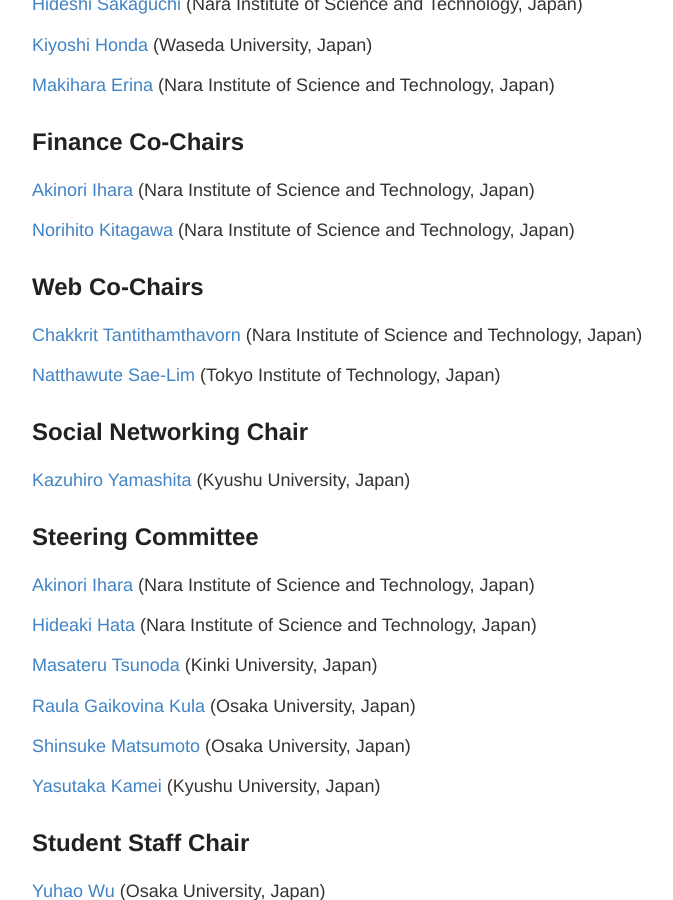
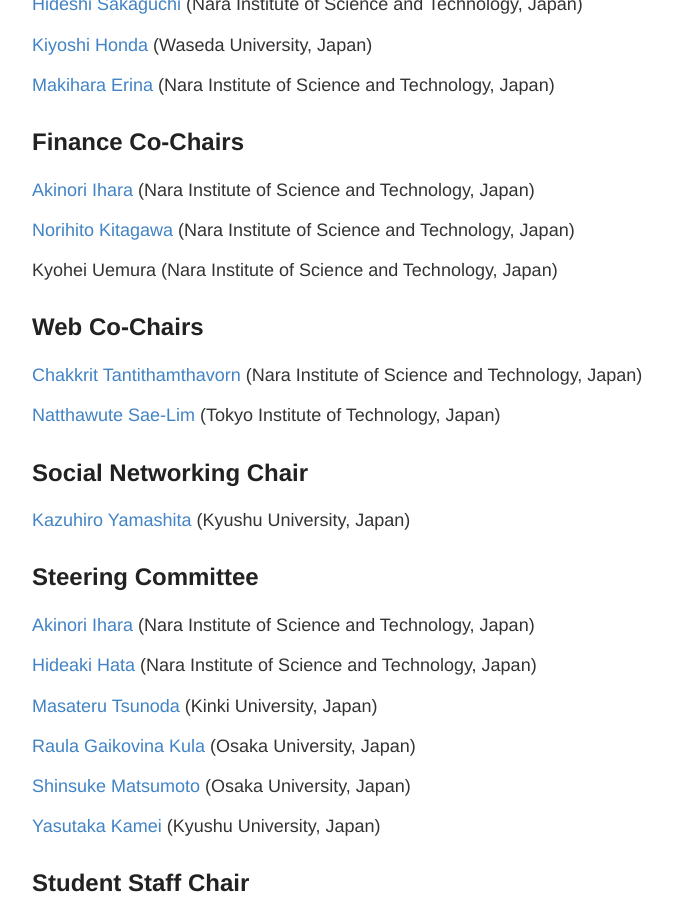
Before and after one commit to iwesep2017/iwesep2017.github.io, a Jekyll site: the page built from organization.md, in a window 1280 px wide and 900 px high, scrolled down 1094 px. Shown: the whole window, without its empty margins (248-921 px from the left). Built offline with Jekyll 4.4.1, drawn with Linux system fonts in a browser that asks for light colours.

Commit message:
Add finance chair

```diff
--- a/files/IWESEP2017-CFP.txt
+++ b/files/IWESEP2017-CFP.txt
@@ -106,9 +106,11 @@
 - Kiyoshi Honda (Waseda University, Japan)
 - Makihara Erina (Nara Institute of Science and Technology, Japan)
 
+
 Finance Chair:
 - Akinori Ihara (Nara Institute of Science and Technology, Japan)
 - Norihito Kitagawa (Nara Institute of Science and Technology, Japan)
+- Kyohei Uemura (Nara Institute of Science and Technology, Japan)
 
 
 Web Co-Chairs:
--- a/organization.md
+++ b/organization.md
@@ -38,6 +38,8 @@
 [Akinori Ihara](http://akinori-ihara.jpn.org) (Nara Institute of Science and Technology, Japan)
 
 [Norihito Kitagawa](http://dblp.dagstuhl.de/pers/hd/k/Kitagawa:Norihito) (Nara Institute of Science and Technology, Japan)
+
+Kyohei Uemura (Nara Institute of Science and Technology, Japan)
 
 ## Web Co-Chairs
 
```
